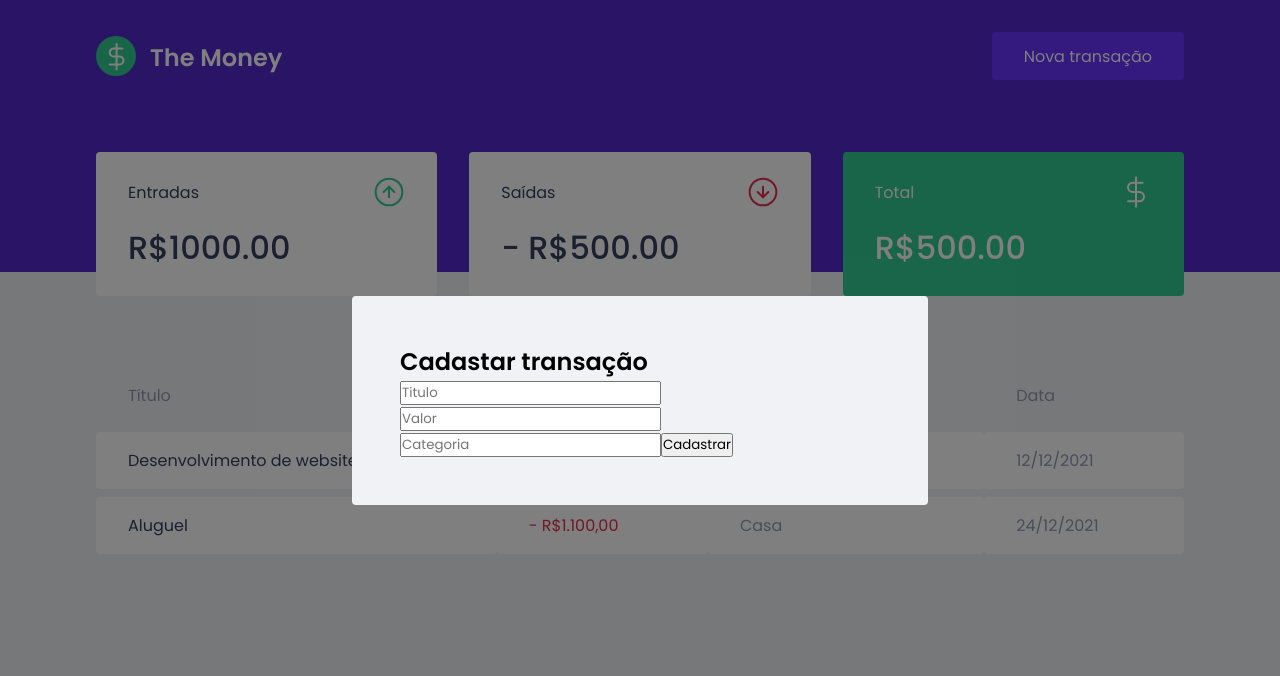
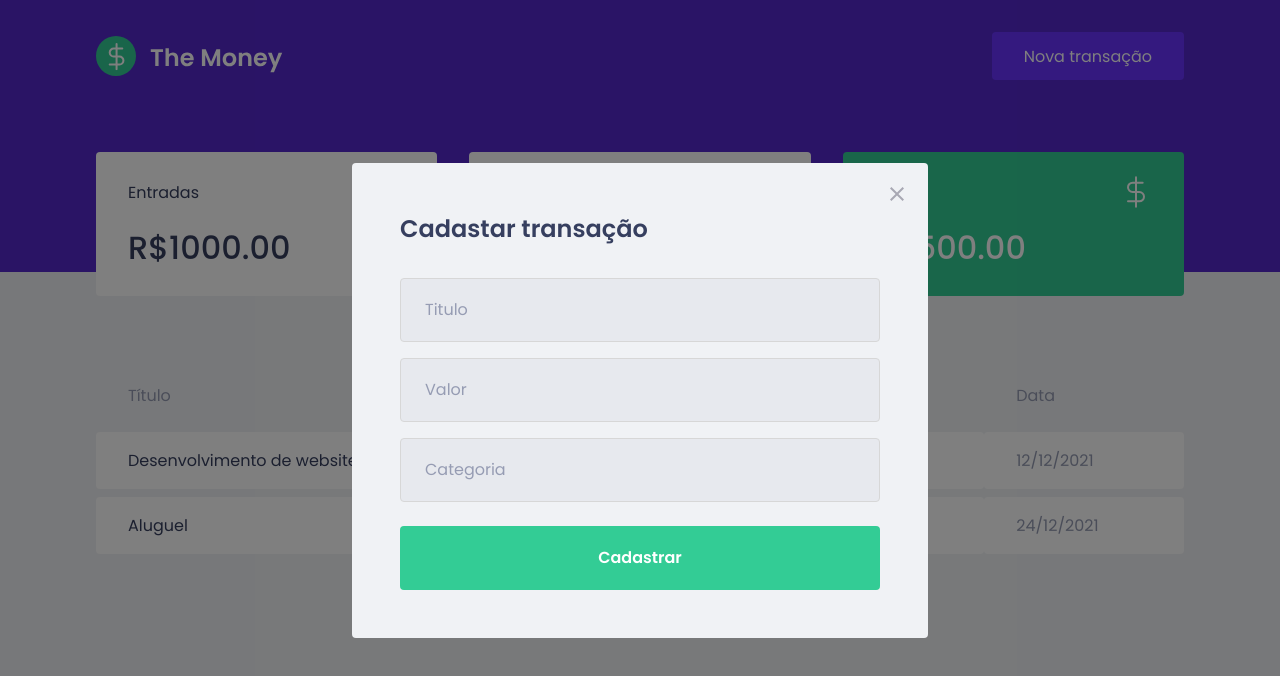
Before and after one commit to Anderson-Andre-P/the-money, a React (Create React App) app: page / in a window 1280 px wide. Both pictures are taken after a click on the button "Nova transação". Shown: the top 676 px of the page. Built offline with nearby package versions, Linux system fonts and the light colour scheme; no server answers; what miragejs would draw is missing.

Commit message:
feat: estilizando modal

```diff
--- a/src/components/NewTransactionModal/index.tsx
+++ b/src/components/NewTransactionModal/index.tsx
@@ -1,12 +1,13 @@
 import Modal from "react-modal"
 import { Container } from "./styles"
+import closeImg from '../../assets/close.svg'
 
 interface NewTransactionModalProps{
     isOpen: boolean;
     onRequestClose: () => void;
 }
 
-export function NewTransactioModal({isOpen, onRequestClose}: NewTransactionModalProps){
+export function NewTransactioModal({ isOpen, onRequestClose }: NewTransactionModalProps){
     return (
         <Modal
         isOpen={isOpen}
@@ -14,6 +15,14 @@
         overlayClassName="react-modal-overlay"
         className="react-modal-content"
         >
+
+            <button
+                type="button"
+                onClick={onRequestClose}
+                className="react-modal-close">
+                <img src={closeImg} alt="Fechar modal" />
+            </button>
+
           <Container>
             <h2>Cadastar transação</h2>
             <input placeholder="Titulo" />
--- a/src/components/NewTransactionModal/styles.ts
+++ b/src/components/NewTransactionModal/styles.ts
@@ -1,5 +1,50 @@
 import styled from 'styled-components'
 
 export const Container = styled.div`
+    h2 {
+        color: var(--text-title);
+        font-size: 1.5rem;
+        margin-bottom: 2rem;
+    }
+
+    input {
+        width: 100%;
+        padding: 0 1.5rem;
+        height: 4rem;
+        border-radius: 0.25rem;
+
+        border: 1px solid #d7d7d7;
+        background: #e7e9ee;
+
+        font-weight: 400;
+        font-size: 1rem;
+
+        &::placeholder {
+            color: var(--text-body);
+        }
+
+        & + input {
+            margin-top: 1rem;
+        }
+    }
+
+    button[type="submit"] {
+        width: 100%;
+        padding: 0 1.5rem;
+        height: 4rem;
+        background: var(--green);
+        color: #FFF;
+        border-radius: 0.25rem;
+        border: 0;
+        font-size: 1rem;
+        margin-top: 1.5rem;
+        font-weight: 600;
+
+        transition: filter .2s;
+
+        &:hover {
+            filter: brightness(0.9);
+        }
+    }
 
 `;
--- a/src/styles/global.ts
+++ b/src/styles/global.ts
@@ -75,4 +75,18 @@
         border-radius: 0.25rem;
     }
 
+    .react-modal-close {
+        position: absolute;
+        right: 1.5rem;
+        top: 1.5rem;
+        border: 0;
+        background: transparent;
+
+        transition: filter .2s;
+
+        &:hover {
+            filter: brightness(0.8);
+        }
+    }
+
 `
```
